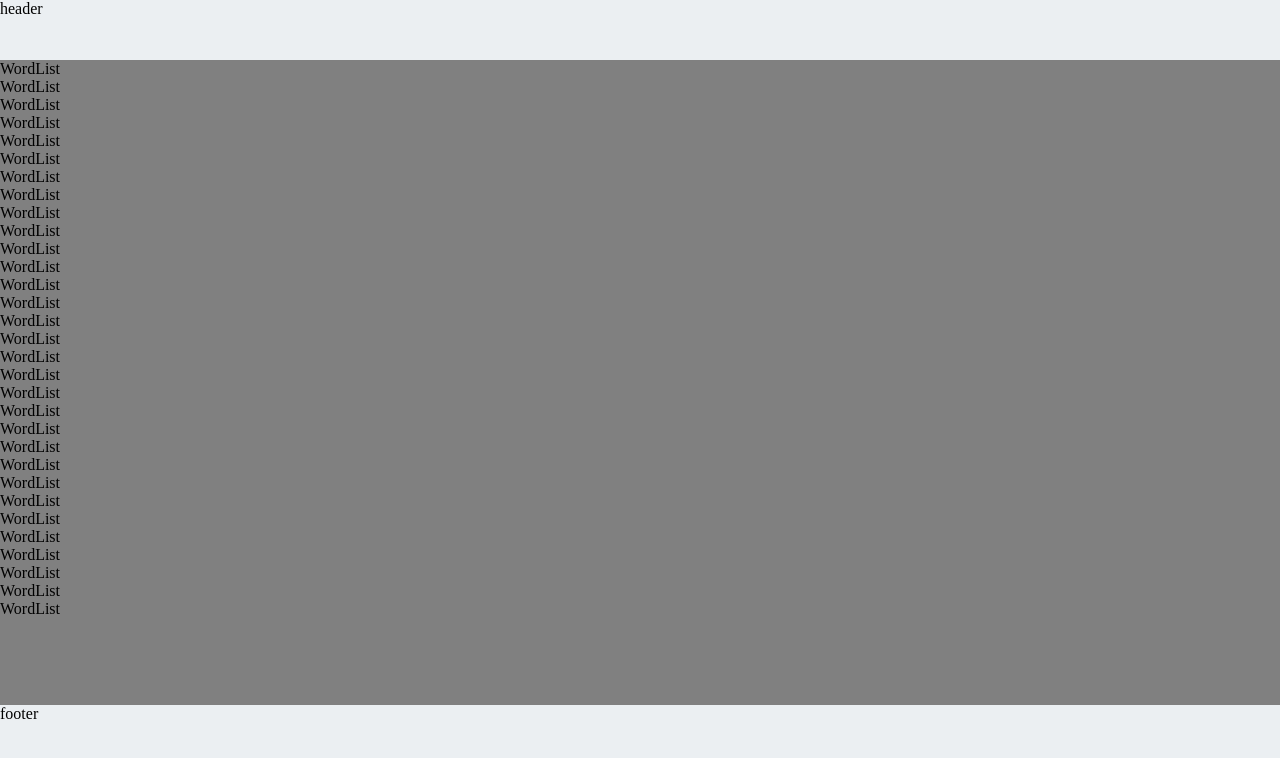
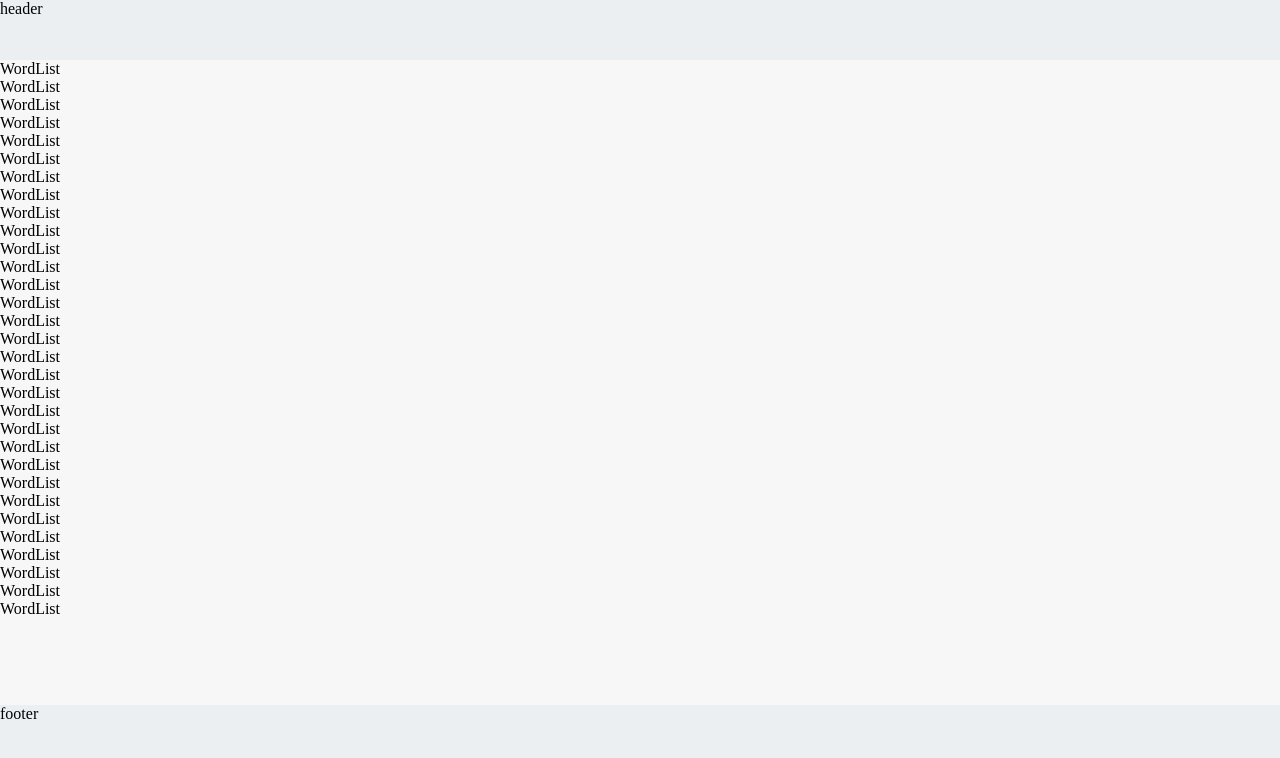
Before and after one commit to Ryomasao/fast-jp-en, a React (Create React App) app: page / in a window 1280 px wide. Shown: the top 758 px of the page. Built offline with nearby package versions, Linux system fonts and the light colour scheme.

Commit message:
背景追加

```diff
--- a/src/const/color.ts
+++ b/src/const/color.ts
@@ -3,6 +3,7 @@ import PALETTE from './palette'
 const Color = {
   ...PALETTE,
   BACKGROUND_HEADER: PALETTE.LIGHT_GRAYISH_BLUE,
+  BACKGROUND_MAIN: PALETTE.VERY_LIGHT_GRAY,
   BACKGROUND_FOOTER: PALETTE.LIGHT_GRAYISH_BLUE,
 }
 
--- a/src/template/Main.tsx
+++ b/src/template/Main.tsx
@@ -1,6 +1,7 @@
 import React from 'react'
 /** @jsx jsx */
 import { css, jsx, Global } from '@emotion/core'
+import { Color } from '../const'
 import Header from '../organisms/Header'
 import Footer from '../organisms/Footer'
 
@@ -40,7 +41,7 @@ const headerStyle = css({
 const mainStyle = css({
   marginTop: `${headerHeight}px`,
   height: `calc(100vh - ${headerHeight}px)`,
-  backgroundColor: `gray`,
+  backgroundColor: Color.BACKGROUND_MAIN,
   overflow: 'scroll',
 })
 
```
